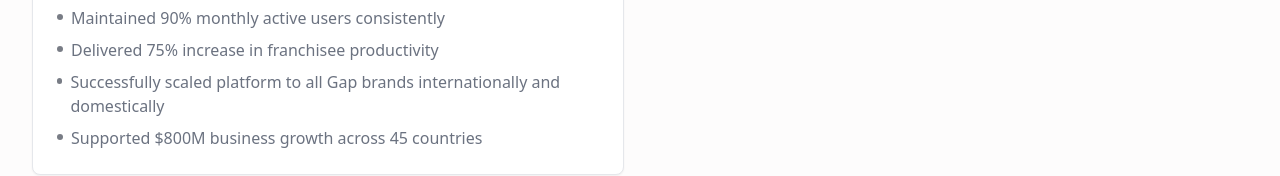
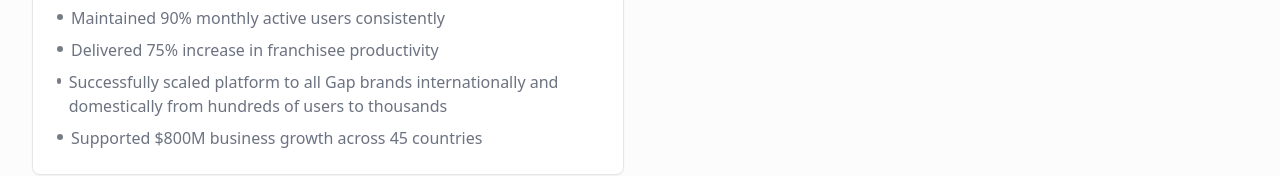
Before and after one commit to angiehb/stellar-web-canvas-20, a React (Vite) app: page /portfolio in a window 1280 px wide. Shown: the part 876-1052 px from the top of the page. Built offline with nearby package versions, Linux system fonts and the light colour scheme; the HTML template or start-up script is replaced by a standard one.

Commit message:
Update portfolio case study
Change text to reflect platform scaling.

```diff
--- a/src/pages/Portfolio.tsx
+++ b/src/pages/Portfolio.tsx
@@ -1,3 +1,4 @@
+
 
 import { Card, CardContent, CardDescription, CardHeader, CardTitle } from "@/components/ui/card";
 import { Tabs, TabsContent, TabsList, TabsTrigger } from "@/components/ui/tabs";
@@ -31,7 +32,7 @@ const projectCases: ProjectCase[] = [
       "Achieved near 100% platform adoption across all franchise locations",
       "Maintained 90% monthly active users consistently",
       "Delivered 75% increase in franchisee productivity",
-      "Successfully scaled platform to all Gap brands internationally and domestically",
+      "Successfully scaled platform to all Gap brands internationally and domestically from hundreds of users to thousands",
       "Supported $800M business growth across 45 countries"
     ],
     imageUrl: "https://images.unsplash.com/photo-1486312338219-ce68d2c6f44d?q=80&w=2712"
```
